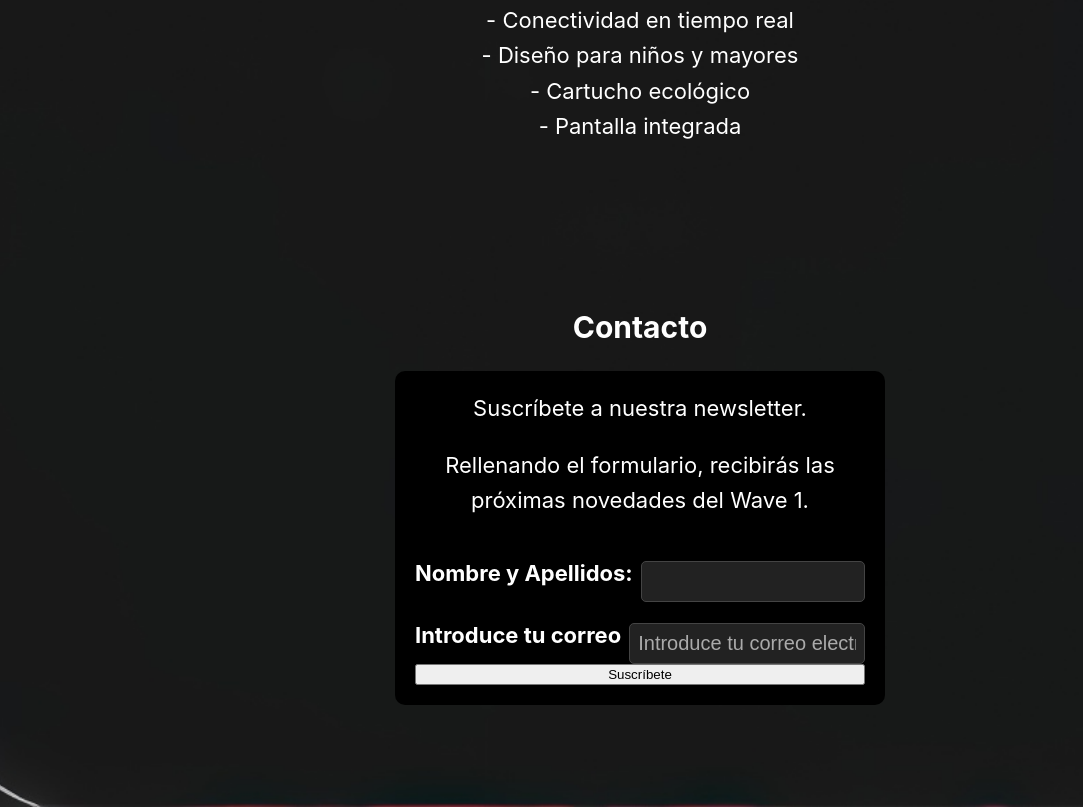
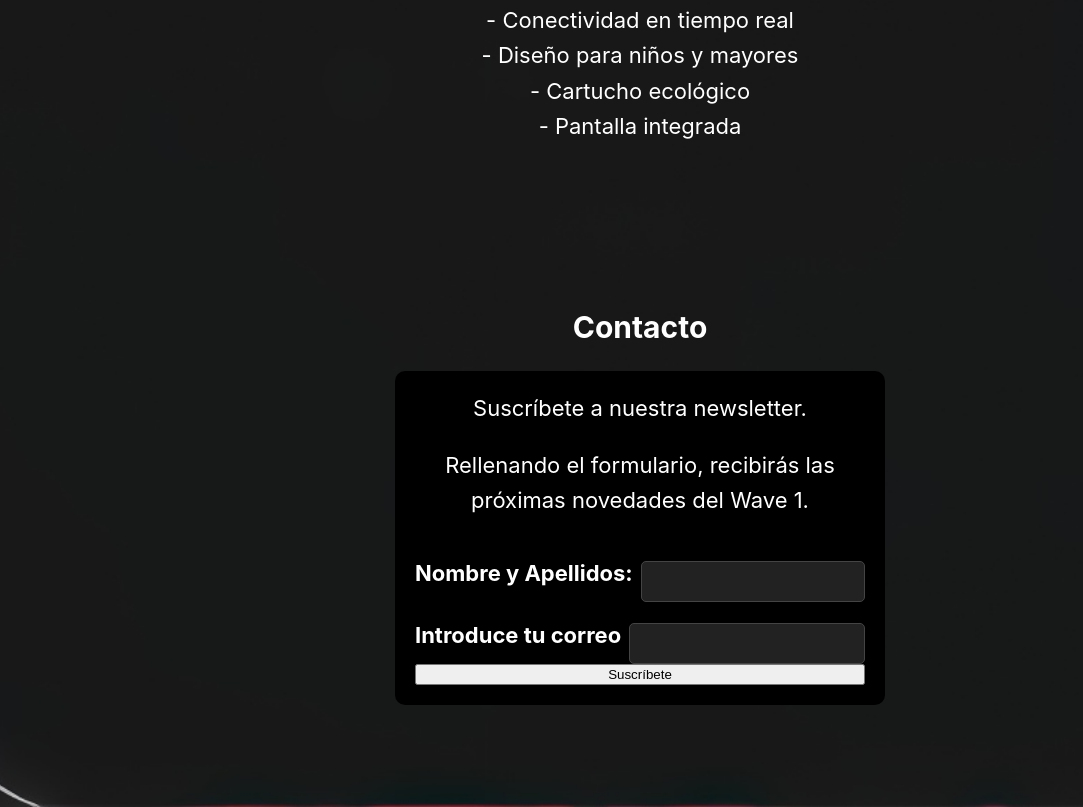
Before and after one commit to javilacue-glitch/insuwaveweb, a plain HTML site: page index.html in a window 1280 px wide. Shown: the part 2005-2812 px from the top of the page, without its empty margins (0-1083 px from the left). Drawn offline with nearby package versions, Linux system fonts and the light colour scheme.

```diff
--- a/index.html
+++ b/index.html
@@ -73,7 +73,7 @@
             <span class="title">Suscríbete a nuestra newsletter.</span>
             <p class="description">Rellenando el formulario, recibirás las próximas novedades del Wave 1.</p>
             <div><label for="nombre">Nombre y Apellidos:</label><input type="text" id="nombre" name="nombre" required /></div>
-            <div><label for="email">Introduce tu correo</label><input type="email" id="email-address" name="email" placeholder="Introduce tu correo electrónico" required /></div>
+            <div><label for="email">Introduce tu correo</label><input type="email" id="email-address" name="email" required /></div>
           <button type="submit">Suscríbete</button>
         </form>
       <p id="mensaje"></p>
```
